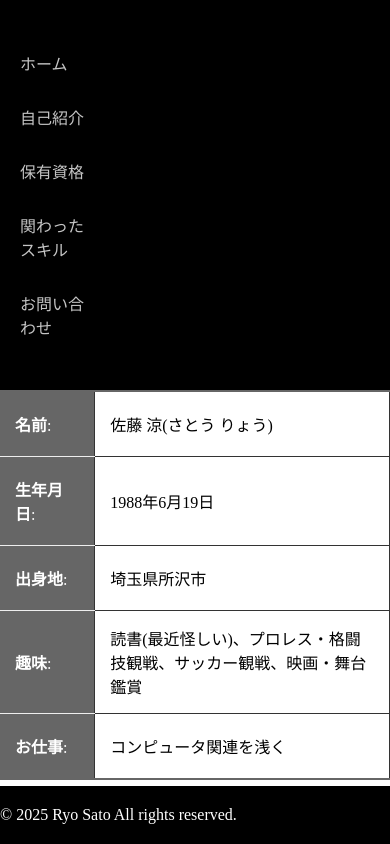
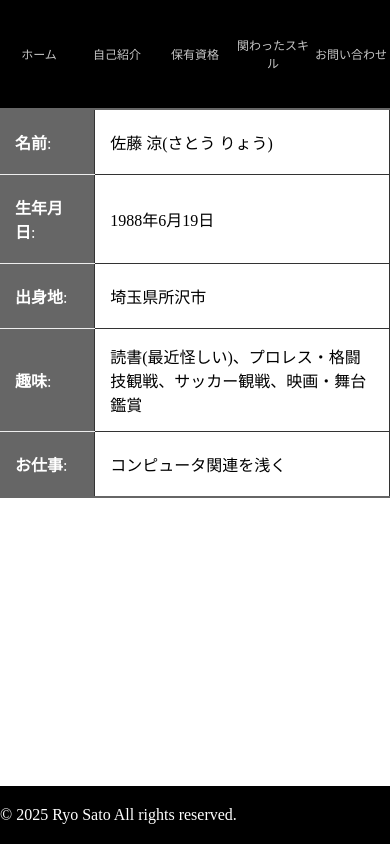
Before and after one commit to ryo-sato0619/AboutMe_JS, a plain HTML site: page HTML/about.html in a window 390 px wide. Drawn offline with Linux system fonts and the light colour scheme.

Commit message:
大幅調整

```diff
--- a/CSS/style_about.css
+++ b/CSS/style_about.css
@@ -107,15 +107,31 @@ footer {
   /* メディアクエリ */
 @media (max-width: 768px) {
     .menu{
-        flex-direction: column;
-        align-items: flex-start;
+        display: flex;
+        flex-wrap: wrap;
+        justify-content; center;
+        align-items: center;
+        padding: 5px 0;
     }
     .menu li {
-        margin: 5px 0;
+        flex: 1 0 20%;
+        max-width: 20%;
+        list-style: none;
+        margin: 0;
     }
     .menu li a {
+        display: block;
         width: 100%;
-        padding: 10px;
+        padding: 5px 0;
+        font-size: 12px;
+        text-align: center;
+        border: none;
+    }
+    .menu li a:hover {
+        background-color: #365fbb;
+    }
+    .header {
+        padding: 0;
     }
     .main {
     padding: 5px;
```
